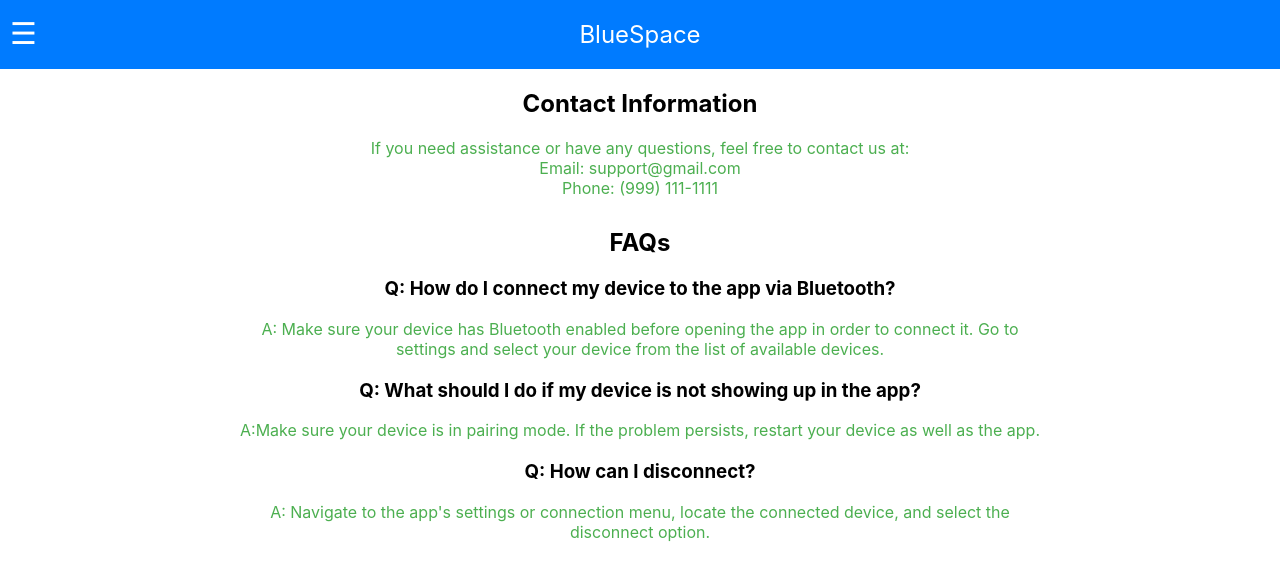
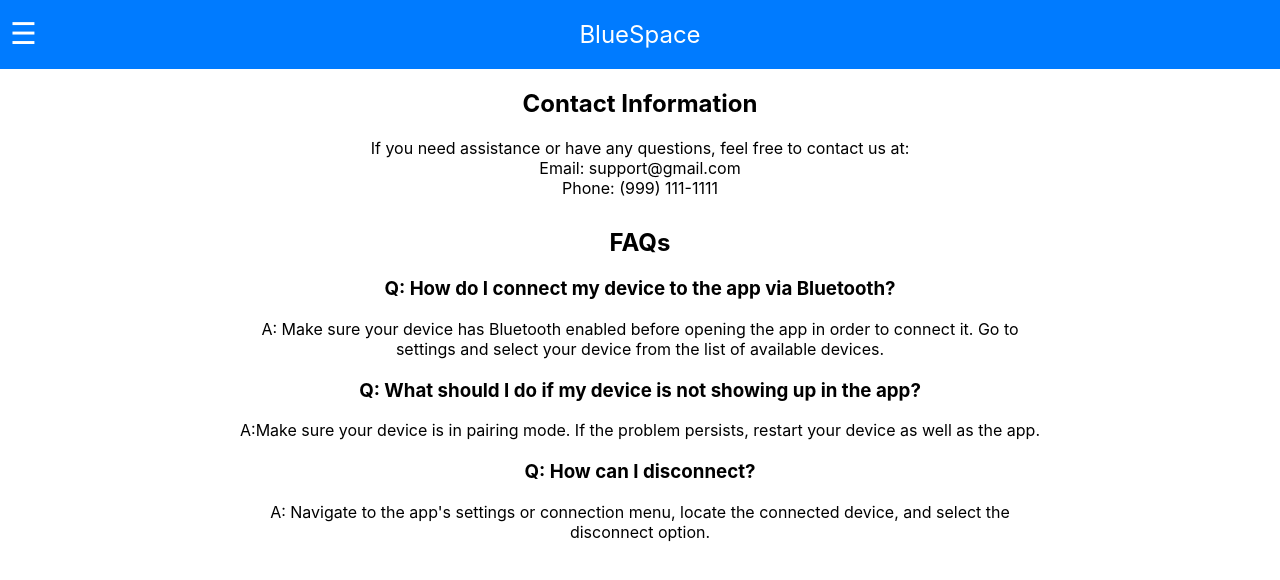
Before and after one commit to AustinSnyd3r/AustinSnyd3r.github.io, a React (Create React App) app: page /help in a window 1280 px wide. Shown: the top 580 px of the page. Built offline with nearby package versions, Linux system fonts and the light colour scheme.

Commit message:
changed the color of text

```diff
--- a/src/Pages/userHelp/Help.css
+++ b/src/Pages/userHelp/Help.css
@@ -1,5 +1,3 @@
-/* Help.css */
-
 .help-container {
   text-align: center;
 }
@@ -9,8 +7,8 @@
 }
 
 .help-content {
-  margin: 0 auto; /* Center the content */
-  max-width: 800px; /* Adjust the maximum width as needed */
+  margin: 0 auto;
+  max-width: 800px;
 }
 
 .contact-info,
@@ -18,8 +16,12 @@
   margin-bottom: 30px;
 }
 
+
+.contact-info p,
+.faq-item p {
+  color: black;
+}
+
 .faq-item {
   margin-bottom: 20px;
 }
-
-/* Add more styling as needed */
```
